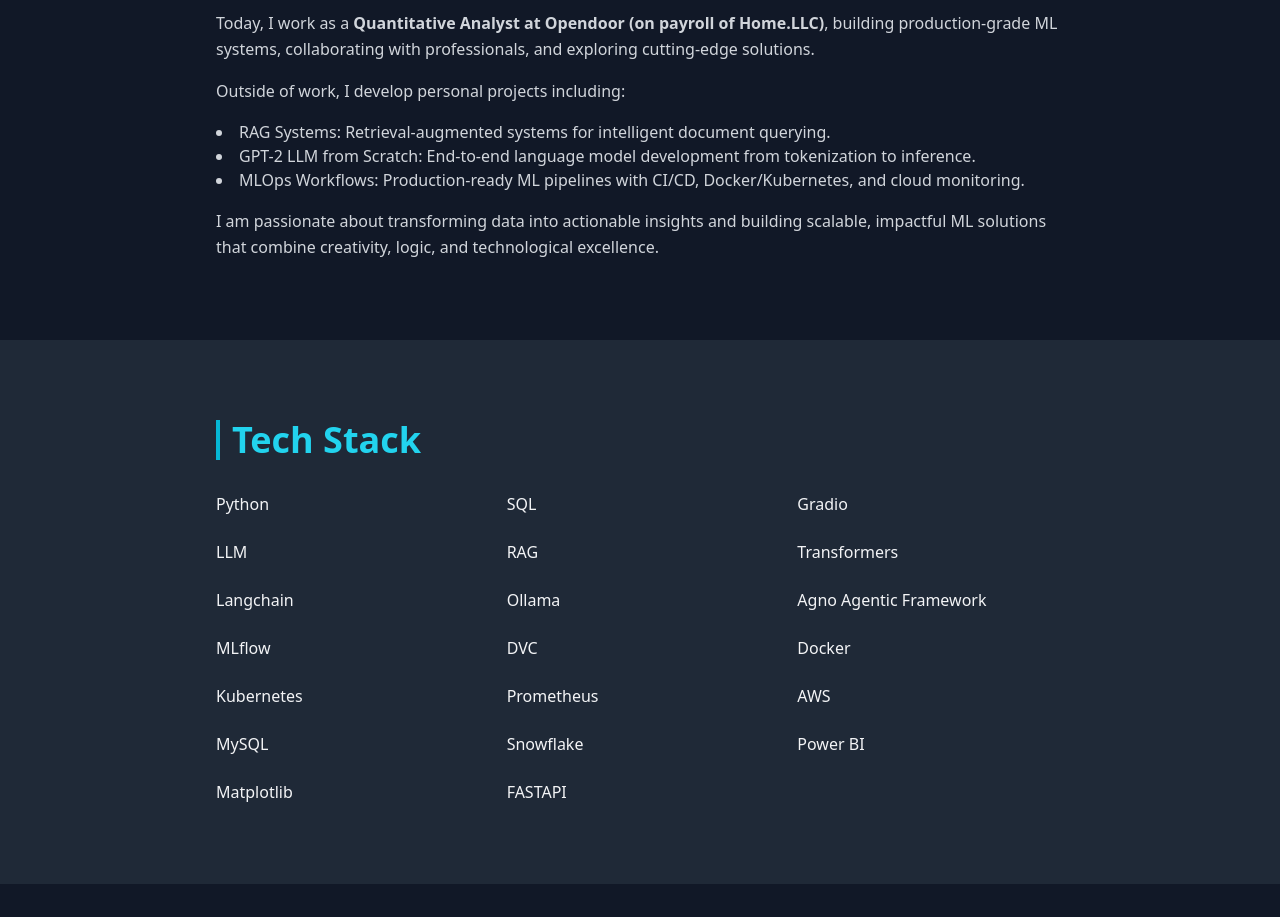
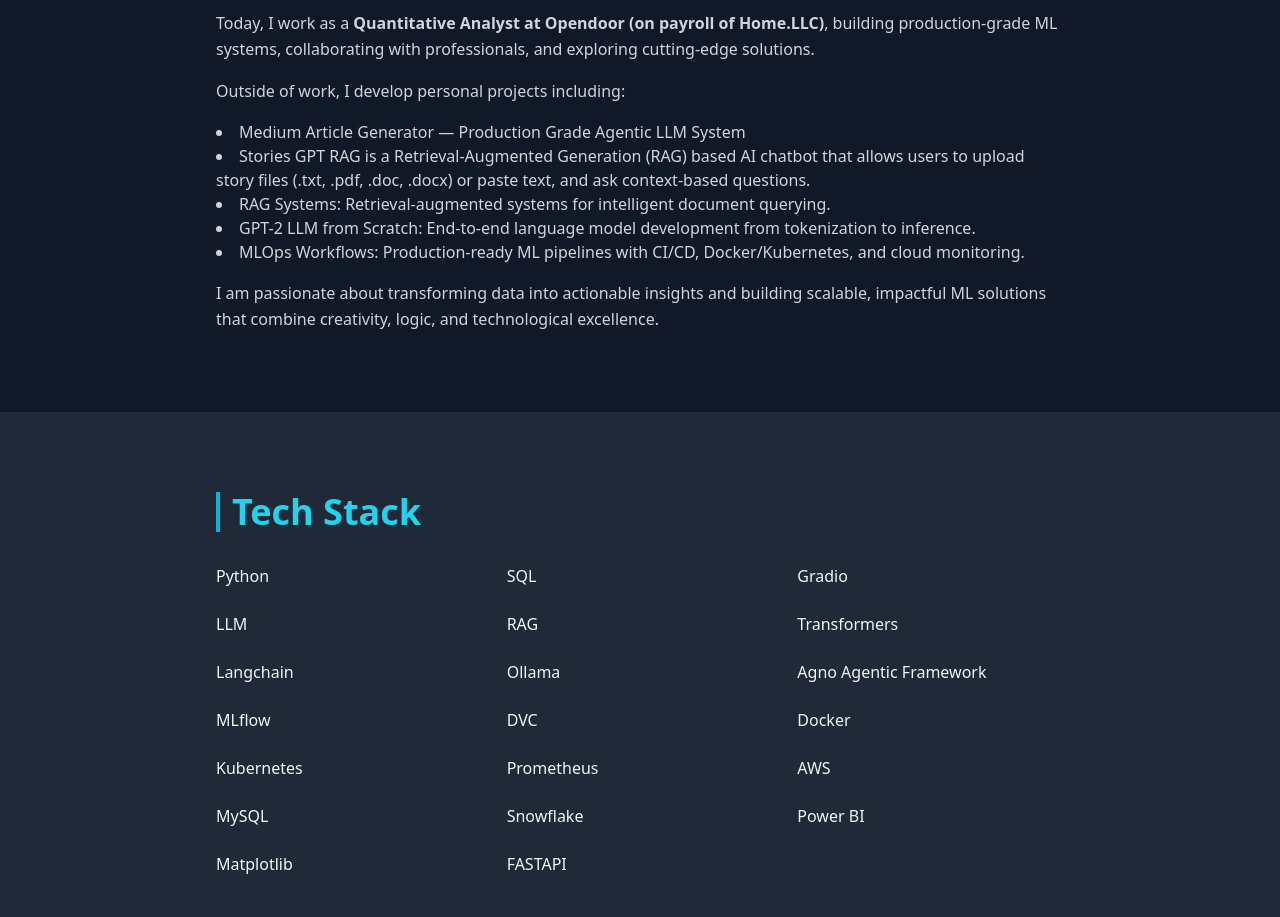
Before and after one commit to Nikhil-MLOPs/Nikhil-MLOPs, a plain HTML site: page index.html in a window 1280 px wide. Shown: the part 860-1777 px from the top of the page. Drawn offline with nearby package versions, Linux system fonts and the light colour scheme.

Commit message:
Update index.html

```diff
--- a/index.html
+++ b/index.html
@@ -66,6 +66,8 @@
     Outside of work, I develop personal projects including:
   </p>
   <ul class="list-disc list-inside text-gray-300 mb-4">
+    <li>Medium Article Generator — Production Grade Agentic LLM System</li>
+    <li>Stories GPT RAG is a Retrieval-Augmented Generation (RAG) based AI chatbot that allows users to upload story files (.txt, .pdf, .doc, .docx) or paste text, and ask context-based questions.</li>
     <li>RAG Systems: Retrieval-augmented systems for intelligent document querying.</li>
     <li>GPT-2 LLM from Scratch: End-to-end language model development from tokenization to inference.</li>
     <li>MLOps Workflows: Production-ready ML pipelines with CI/CD, Docker/Kubernetes, and cloud monitoring.</li>
```
